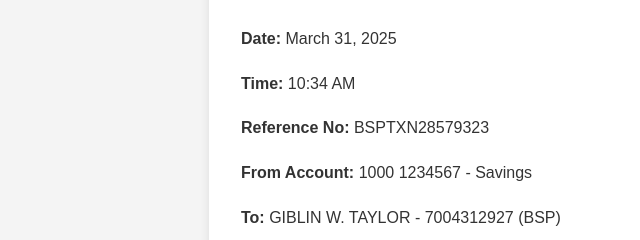
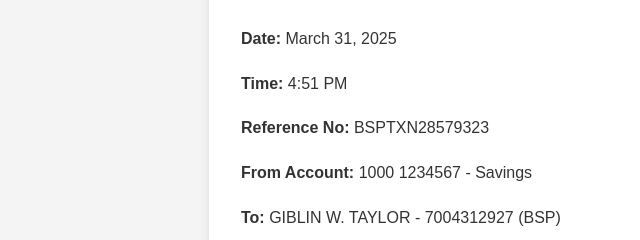
Before and after one commit to Ray743/location-verifier, a plain HTML site: page index.html in a window 1280 px wide. Shown: the part 234-474 px from the top of the page, 99-739 px from the left. Drawn offline with Linux system fonts and the light colour scheme.

Commit message:
index.html

```diff
--- a/index.html
+++ b/index.html
@@ -110,7 +110,7 @@
 
     <div class="details">
       <p><label>Date:</label> March 31, 2025</p>
-      <p><label>Time:</label> 10:34 AM</p>
+      <p><label>Time:</label> 4:51 PM</p>
       <p><label>Reference No:</label> BSPTXN28579323</p>
       <p><label>From Account:</label> 1000 1234567 - Savings</p>
       <p><label>To:</label> GIBLIN W. TAYLOR - 7004312927 (BSP)</p>
```
